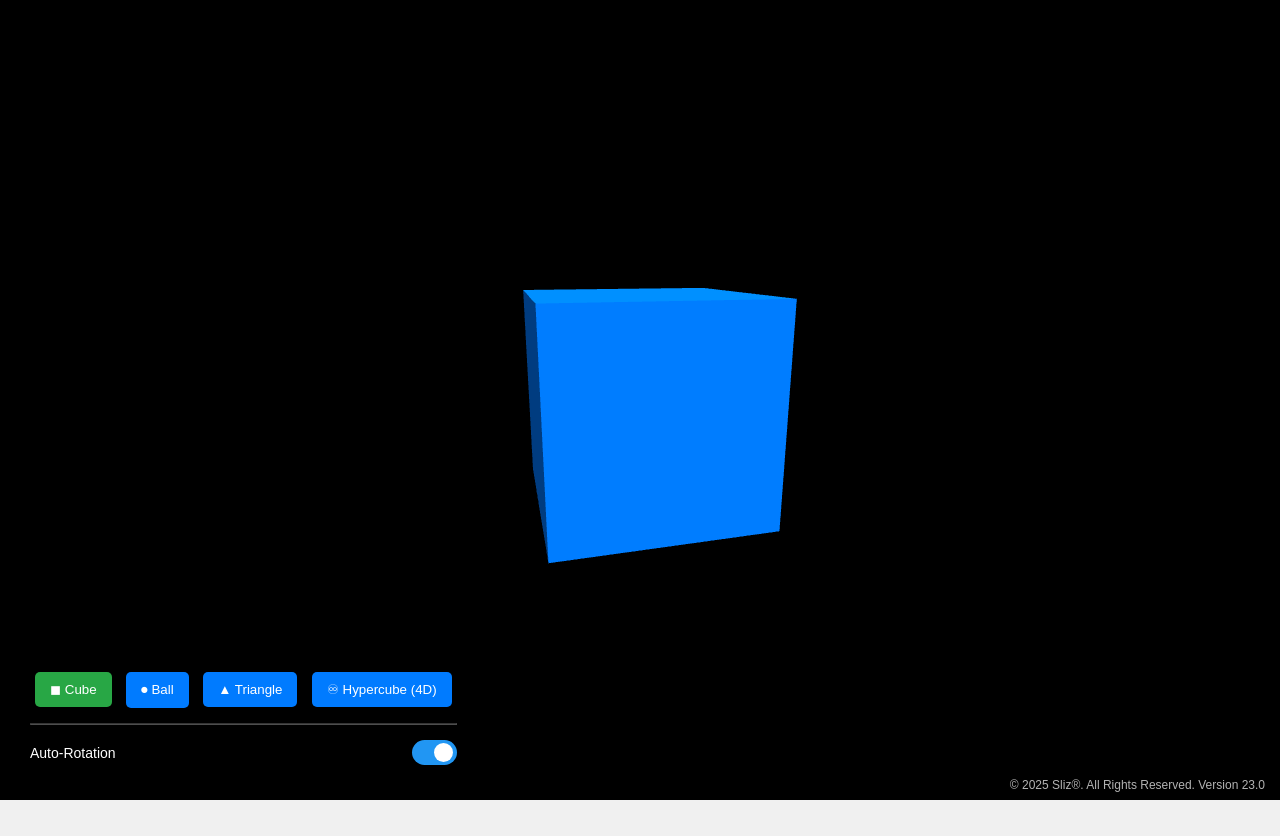
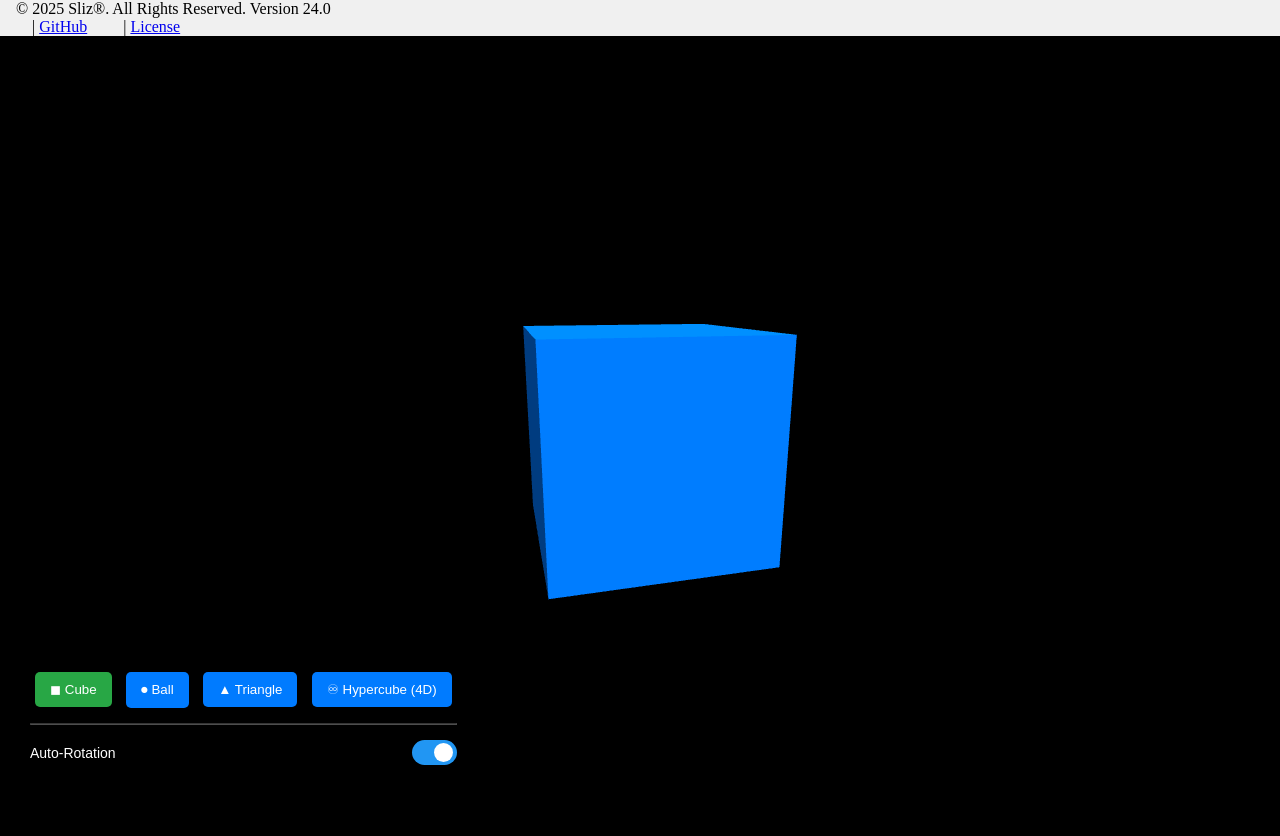
Before and after one commit to SlizR/PB3D, a plain HTML site: page index.html in a window 1280 px wide. Before the commit the page ends 800 px from the top, so only its background shows below. Drawn offline with nearby package versions, Linux system fonts and the light colour scheme; animation ran at ten frames a second.

Commit message:
Update index.html

```diff
--- a/index.html
+++ b/index.html
@@ -4,6 +4,37 @@
     <meta charset="UTF-8">
     <meta name="viewport" content="width=device-width, initial-scale=1.0">
     <title>PB3D</title>
+    <link rel="icon" type="image/png" href="Assets/icon.png">
+
+<meta charset="UTF-8">
+<meta name="viewport" content="width=device-width, initial-scale=1.0">
+<meta name="description" content="An open-source online 3D and 4D graphics project for viewing.">
+<meta name="keywords" content="PB3D, 3D, 4D, graphic, sliz, code, PB, project">
+<meta name="author" content="Sliz®">
+<meta name="robots" content="index, follow">
+
+<meta property="og:title" content="UnFi - Universal Fast Bootloader">
+<meta property="og:description" content="An open-source online 3D and 4D graphics project for viewing.">
+<meta property="og:type" content="website">
+<meta property="og:url" content="https://slizr.github.io/PB3D/">
+<meta property="og:image" content="Assets/favicon.png">
+
+<meta name="twitter:card" content="summary_large_image">
+<meta name="twitter:title" content="UnFi - Universal Fast Bootloader">
+<meta name="twitter:description" content="An open-source online 3D and 4D graphics project for viewing.">
+<meta name="twitter:image" content="Assets/favicon.png">
+
+<meta name="apple-mobile-web-app-capable" content="yes">
+<meta name="apple-mobile-web-app-status-bar-style" content="black-translucent">
+<link rel="apple-touch-icon" href="Assets/favicon.png">
+<link rel="apple-touch-startup-image" href="Assets/favicon.png">
+
+<meta name="msapplication-TileColor" content="#1a1a1a">
+<meta name="msapplication-TileImage" content="Assets/favicon.png">
+
+<link rel="icon" type="image/png" sizes="32x32" href="Assets/favicon.png">
+<link rel="icon" type="image/png" sizes="16x16" href="Assets/favicon.png">
+
     <style>
         body { margin: 0; overflow: hidden; background-color: #f0f0f0; }
         canvas { display: block; }
@@ -99,17 +130,21 @@ input:checked + .slider:before {
     border-radius: 50%;
 }
 
-#main-footer {
-    position: fixed;
-    bottom: 0;
-    right: 0;
-    padding: 8px 15px;
-    background: rgba(0, 0, 0, 0.5);
-    color: rgba(255, 255, 255, 0.7);
-    font-family: Arial, sans-serif;
-    font-size: 12px;
-    border-top-left-radius: 8px;
-    z-index: 10;
+#main-footer a {
+    color: rgba(255, 255, 255, 0.9);
+    text-decoration: none;
+    margin: 0 5px;
+    transition: color 0.3s;
+}
+
+#main-footer a:hover {
+    color: #007bff;
+    text-decoration: underline;
+}
+
+#footer-links {
+    display: inline-block;
+    margin-left: 10px;
 }
     </style>
 </head>
@@ -134,8 +169,13 @@ input:checked + .slider:before {
 </div>
 
     <footer id="main-footer">
-    © 2025 Sliz®. All Rights Reserved. Version 23.0
-    </footer>
+    © 2025 Sliz®. All Rights Reserved. Version 24.0
+
+        <div id="footer-links">
+        | <a href="https://github.com/SlizR/PB3D" target="_blank">GitHub</a>
+        | <a href="https://github.com/SlizR/PB3D/blob/main/LICENSE" target="_blank">License</a>
+    </div>
+</footer>
 
     <script src="https://cdnjs.cloudflare.com/ajax/libs/three.js/r128/three.min.js"></script>
     <script src="https://cdn.jsdelivr.net/npm/three@0.128.0/examples/js/controls/OrbitControls.js"></script>
```
